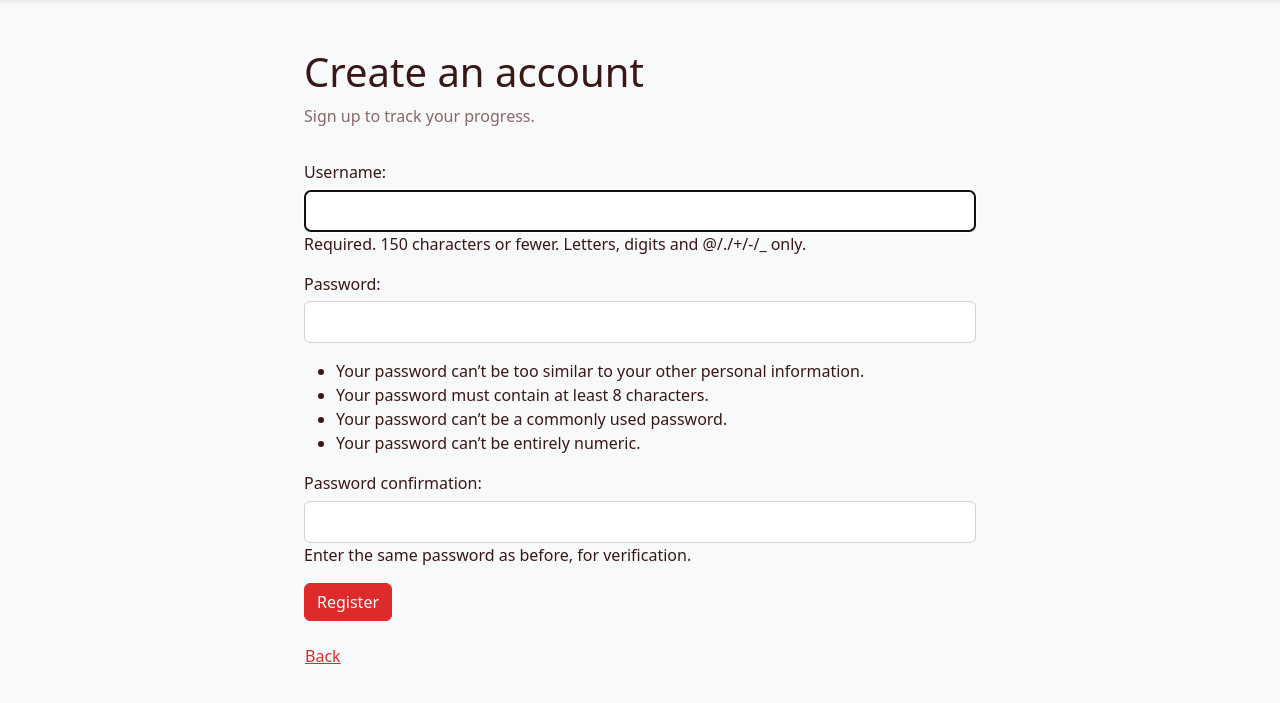
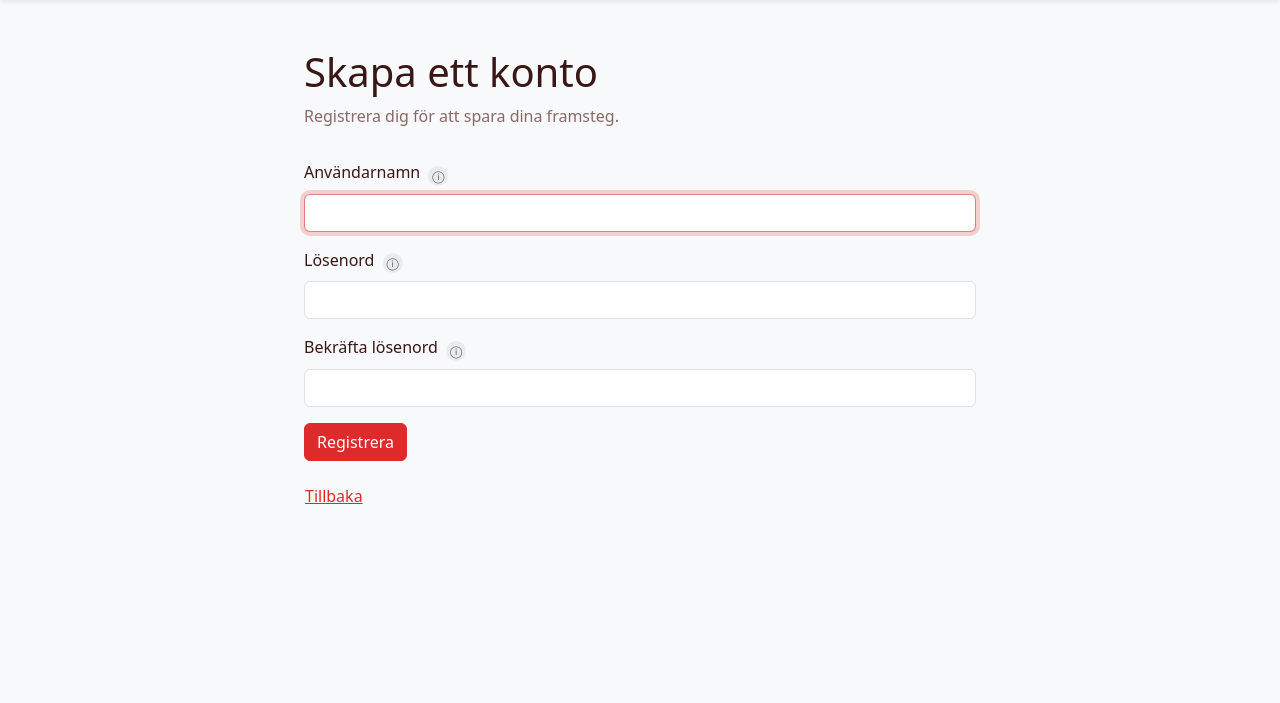
Before and after one commit to ToglivvilgoT/diskmatte-the-game, a Django app: page /accounts/register/ in a window 1280 px wide. Shown: the part 56-759 px from the top of the page. Run offline with Django 5.2, Linux system fonts and the light colour scheme; tables that the repository leaves empty hold one stand-in row (values such as "Sample post").

Commit message:
UI: fix login and registry to look red. Also registring also logs in the user. Also fixes task submission doesnt clear form

```diff
--- /dev/null
+++ b/diskmatte-the-game/apps/accounts/forms.py
@@ -0,0 +1,37 @@
+from django.contrib.auth.forms import AuthenticationForm, UserCreationForm
+
+
+class RegisterForm(UserCreationForm):
+    """UserCreationForm with Bootstrap styling and Swedish labels/help text."""
+
+    def __init__(self, *args, **kwargs):
+        super().__init__(*args, **kwargs)
+
+        self.fields["username"].label = "Användarnamn"
+        self.fields["username"].help_text = (
+            "150 tecken eller färre. Endast bokstäver, siffror och @/./+/-/_."
+        )
+        self.fields["password1"].label = "Lösenord"
+        self.fields["password1"].help_text = (
+            "Lösenordet får inte vara för likt din övriga information, "
+            "måste vara minst 8 tecken, får inte vara ett vanligt lösenord "
+            "och får inte bara bestå av siffror."
+        )
+        self.fields["password2"].label = "Bekräfta lösenord"
+        self.fields["password2"].help_text = "Ange samma lösenord igen för verifiering."
+
+        for field in self.fields.values():
+            field.widget.attrs["class"] = "form-control"
+
+
+class LoginForm(AuthenticationForm):
+    """AuthenticationForm with Bootstrap styling and Swedish labels."""
+
+    def __init__(self, *args, **kwargs):
+        super().__init__(*args, **kwargs)
+
+        self.fields["username"].label = "Användarnamn"
+        self.fields["password"].label = "Lösenord"
+
+        for field in self.fields.values():
+            field.widget.attrs["class"] = "form-control"
--- a/diskmatte-the-game/apps/accounts/templates/accounts/register.html
+++ b/diskmatte-the-game/apps/accounts/templates/accounts/register.html
@@ -1,18 +1,37 @@
 {% extends "base.html" %}
 
-{% block title %}Register | Diskmatte{% endblock %}
+{% block title %}Registrera | Diskmatte{% endblock %}
 
 {% block content %}
 <div class="content-narrow">
     <div class="page-header">
-        <h1>Create an account</h1>
-        <p>Sign up to track your progress.</p>
+        <h1>Skapa ett konto</h1>
+        <p>Registrera dig för att spara dina framsteg.</p>
     </div>
+    {% if form.non_field_errors %}
+        <div class="alert alert-danger">{{ form.non_field_errors }}</div>
+    {% endif %}
     <form method="post">
         {% csrf_token %}
-        {{ form.as_p }}
-        <button class="btn btn-primary" type="submit">Register</button>
+        {% for field in form %}
+            <div class="mb-3">
+                <label class="form-label" for="{{ field.id_for_label }}">
+                    {{ field.label }}
+                    {% if field.help_text %}
+                        <details class="hint-disclosure d-inline-block align-middle ms-1">
+                            <summary class="hint-icon" data-hint-toggle data-closed-label="ⓘ" data-open-label="ⓘ" aria-label="Visa information om {{ field.label|lower }}">ⓘ</summary>
+                            <div class="hint-content alert alert-secondary small mt-2 mb-0" data-hint-content>{{ field.help_text }}</div>
+                        </details>
+                    {% endif %}
+                </label>
+                {{ field }}
+                {% if field.errors %}
+                    <div class="text-danger small mt-1">{{ field.errors }}</div>
+                {% endif %}
+            </div>
+        {% endfor %}
+        <button class="btn btn-primary" type="submit">Registrera</button>
     </form>
-    <a class="btn btn-link px-0 mt-3" href="{% url 'accounts:index' %}">Back</a>
+    <a class="btn btn-link px-0 mt-3" href="{% url 'accounts:index' %}">Tillbaka</a>
 </div>
 {% endblock %}
--- a/diskmatte-the-game/apps/accounts/views.py
+++ b/diskmatte-the-game/apps/accounts/views.py
@@ -1,6 +1,7 @@
 from django.contrib.auth import authenticate, login, logout
-from django.contrib.auth.forms import AuthenticationForm, UserCreationForm
 from django.shortcuts import redirect, render
+
+from .forms import LoginForm, RegisterForm
 
 
 def index(request):
@@ -9,20 +10,20 @@ def index(request):
 
 def register(request):
     if request.method == "POST":
-        form = UserCreationForm(request.POST)
+        form = RegisterForm(request.POST)
         if form.is_valid():
             user = form.save()
             login(request, user)
             return redirect("home")
     else:
-        form = UserCreationForm()
+        form = RegisterForm()
 
     return render(request, "accounts/register.html", {"form": form})
 
 
 def login_view(request):
     if request.method == "POST":
-        form = AuthenticationForm(request, data=request.POST)
+        form = LoginForm(request, data=request.POST)
         if form.is_valid():
             username = form.cleaned_data.get("username")
             password = form.cleaned_data.get("password")
@@ -31,7 +32,7 @@ def login_view(request):
                 login(request, user)
                 return redirect("home")
     else:
-        form = AuthenticationForm()
+        form = LoginForm()
 
     return render(request, "accounts/login.html", {"form": form})
 
--- a/diskmatte-the-game/apps/tasks/templates/tasks/task_detail.html
+++ b/diskmatte-the-game/apps/tasks/templates/tasks/task_detail.html
@@ -23,7 +23,7 @@
         <form class="card card-body shadow-sm" method="post">
             {% csrf_token %}
             <label class="form-check">
-                <input class="form-check-input" type="checkbox" name="answer" required>
+                <input class="form-check-input" type="checkbox" name="answer" required {% if submitted_checked %}checked{% endif %}>
                 <span class="form-check-label">Markera uppgiften som klar</span>
             </label>
             <button class="btn btn-primary mt-3 align-self-start" type="submit">Skicka svar</button>
@@ -33,7 +33,7 @@
             {% csrf_token %}
             {% for option in task.options.all %}
                 <label class="task-option form-check border rounded p-3 mb-2">
-                    <input class="form-check-input" type="radio" name="answer" value="{{ option.pk }}" required>
+                    <input class="form-check-input" type="radio" name="answer" value="{{ option.pk }}" required {% if submitted_option_id == option.pk|stringformat:"s" %}checked{% endif %}>
                     <span class="form-check-label">{{ option.label }}</span>
                 </label>
             {% empty %}
@@ -45,7 +45,7 @@
         <form class="card card-body shadow-sm" method="post">
             {% csrf_token %}
             <label class="form-label" for="answer">Ditt svar</label>
-            <input class="form-control" id="answer" type="text" name="answer" required>
+            <input class="form-control" id="answer" type="text" name="answer" required value="{{ submitted_answer }}">
             <button class="btn btn-primary mt-3 align-self-start" type="submit">Skicka svar</button>
         </form>
     {% endif %}
--- a/diskmatte-the-game/static/css/app.css
+++ b/diskmatte-the-game/static/css/app.css
@@ -36,6 +36,14 @@
 
 .progress-bar {
     --bs-progress-bar-bg: var(--diskmatte-primary);
+}
+
+/* Bootstrap hardcodes a blue focus ring; match the site's red theme instead. */
+.form-control:focus,
+.form-select:focus,
+.form-check-input:focus {
+    border-color: rgba(var(--bs-primary-rgb), 0.50);
+    box-shadow: 0 0 0 0.25rem rgba(var(--bs-primary-rgb), 0.20);
 }
 
 .alert-info {
@@ -89,6 +97,24 @@ a {
 /* ================================== */
 
 .hint-disclosure[open] > summary {
+    display: none;
+}
+
+.hint-icon {
+    display: inline-flex;
+    align-items: center;
+    justify-content: center;
+    width: 1.25rem;
+    height: 1.25rem;
+    border-radius: 50%;
+    background-color: var(--bs-secondary-bg);
+    color: var(--bs-secondary-color);
+    font-size: 0.75rem;
+    cursor: pointer;
+    list-style: none;
+}
+
+.hint-icon::-webkit-details-marker {
     display: none;
 }
 
```
Also changed, not shown: diskmatte-the-game/apps/accounts/templates/accounts/login.html (+17 -6 lines), diskmatte-the-game/apps/tasks/views.py (+10 -2 lines).
